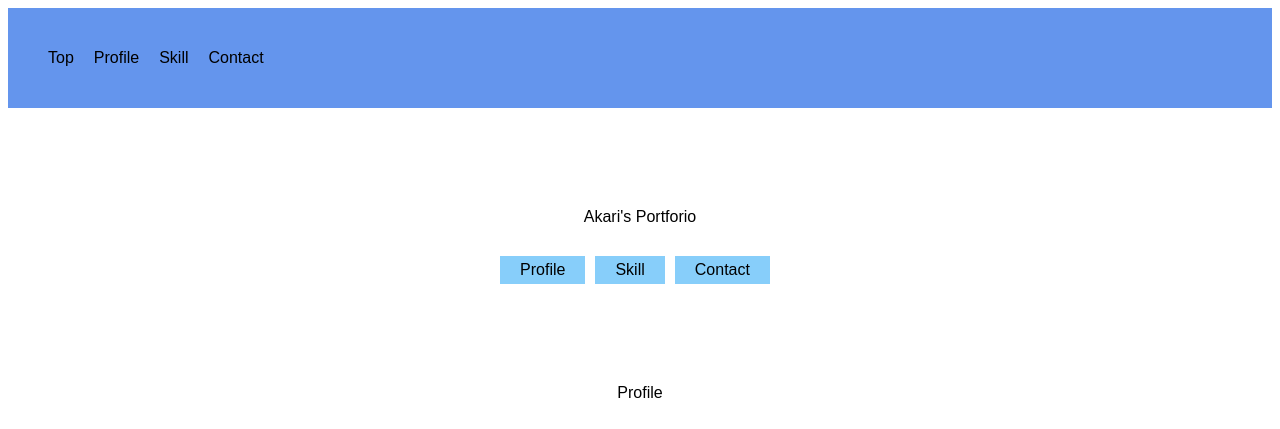
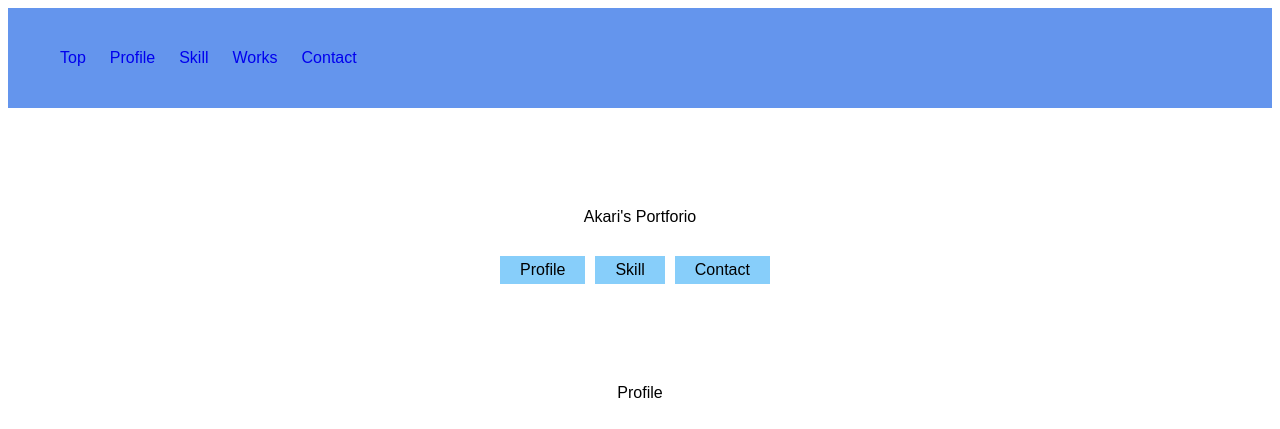
Before and after one commit to akari-nsen/akari-nsen.github.portforio.io, a plain HTML site: page index.html in a window 1280 px wide. Shown: the top 429 px of the page. Drawn offline with nearby package versions, Linux system fonts and the light colour scheme.

Commit message:
アイコン、スイッチ変更

```diff
--- a/index.html
+++ b/index.html
@@ -19,16 +19,19 @@
       <nav>
         <ul class="link">
           <li class="link-child">
-            Top
+            <a href="#top">Top</a>
           </li>
           <li class="link-child">
-            Profile
+            <a href="#profile">Profile</a>
           </li>
           <li class="link-child">
-            Skill
+            <a href="#skill">Skill</a>
           </li>
           <li class="link-child">
-            Contact
+            <a href="#works">Works</a>
+          </li>
+          <li class="link-child">
+            <a href="#contact">Contact</a>
           </li>
         </ul>
       </nav>
@@ -46,7 +49,7 @@
   </div>
 
     <!-- プロフィール -->
-    <div class="smalltitle">Profile</div>
+    <div class="smalltitle"><a id="profile">Profile</a></div>
     <div class="profile">
       <div class="name">あかり</div>
       <img src="https://pbs.twimg.com/profile_images/1221087543870906368/pT56VkNp_400x400.jpg" alt="TwitterIcon"
@@ -57,7 +60,7 @@
     </div>
 
     <!-- 勉強中の言語-->
-    <div class="smalltitle">Skill</div>
+    <div class="smalltitle"> <a id="skill">Skill</a></div>
     <div class="skill">
       <!-- HTML, CSS-->
       <div class="chart">
@@ -93,7 +96,7 @@
     </div>
 
     <!-- したこと -->
-    <div class="smalltitle">Works</div>
+    <div class="smalltitle"><a id="works">Works</a></div>
       <div class="works">
       <div class="IntroEnquete">
         <div class="enquete">アンケート</div>
@@ -112,11 +115,11 @@
       </div>
     </div>
 
-    <div class="smalltitle">Contact</div>
         <!-- コンタクト -->
+        <div class="smalltitle"><a id="contact">Contact</a></div>
         <div class="contact">
           <div class="twitter">
-            <a href="https://twitter.com/akari_prg_study" class="twitter-n_sen_s15" target="_blank">
+            <a href="https://twitter.com/n_sen_s15" class="twitter-n_sen_s15" target="_blank">
               <img src="Twitter_Social_Icon_Rounded_Square_Color.png" alt="" class="TwitterIcon">
             </a>
           </div>
--- a/style.css
+++ b/style.css
@@ -1,6 +1,10 @@
 /* 全体のフォントを統一する */
 body{
   font-family: 'Arial','メイリオ', Meiryo,'ヒラギノ角ゴシック','Hiragino Sans',sans-serif;
+}
+
+a{
+  text-decoration: none;
 }
 
   /* メインの本文の文字の位置*/
@@ -27,8 +31,11 @@ ul{
   display: flex;
 }
 .link-child{
-  padding-right: 20px;
-  margin: auto;
+  padding: 2px;
+  margin: 10px;
+}
+.link-child:hover{
+  background-color:red;
 }
 
 .top{
```
Also changed, not shown: icon400x400.jpg (added).
